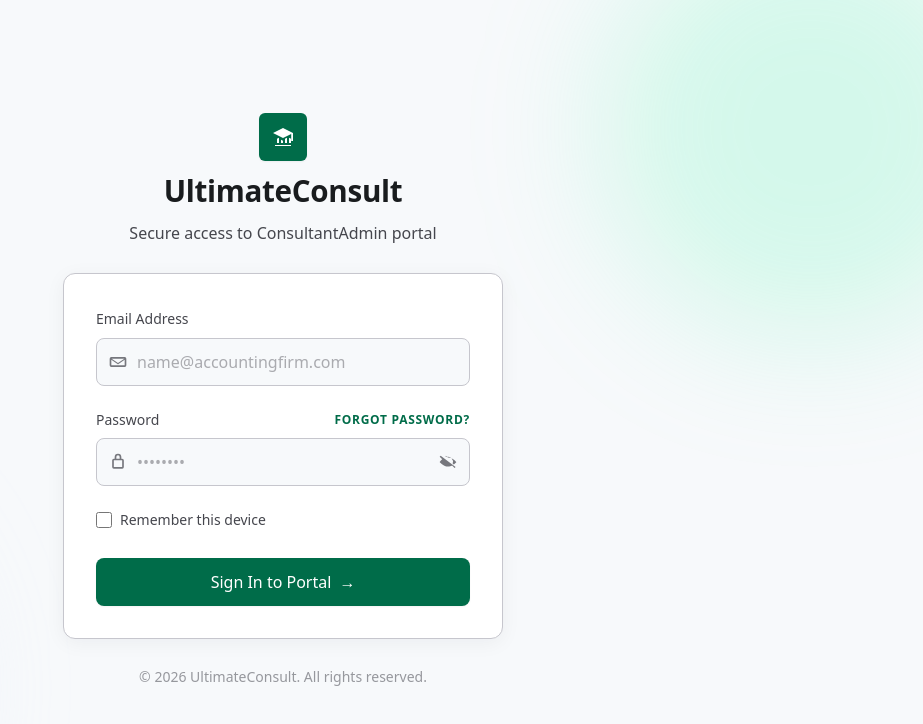
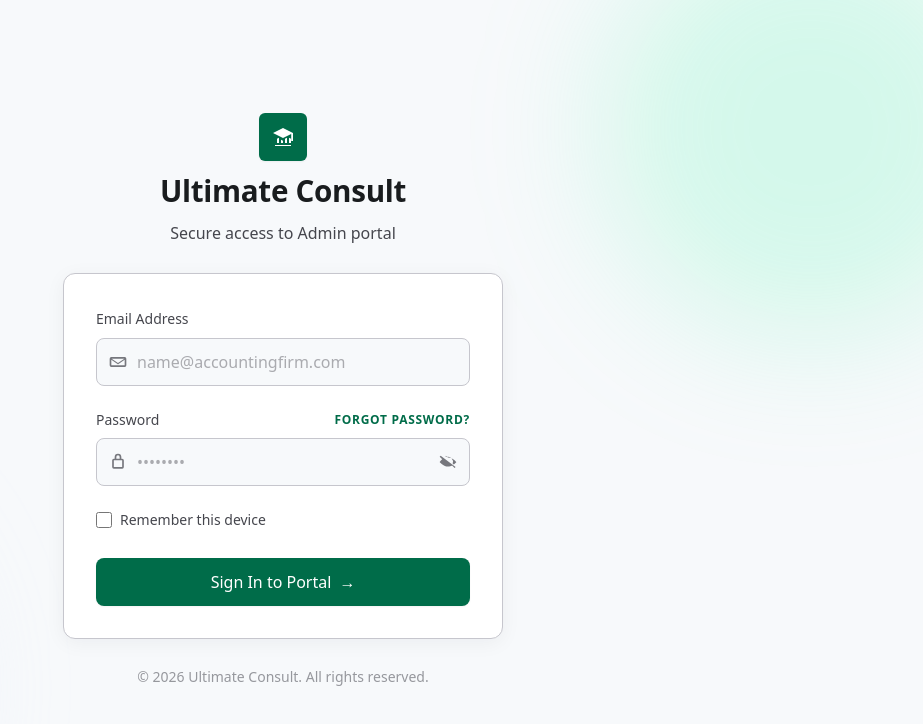
Before and after one commit to Sultan2403/Ultimate-Consult, a React (Vite) app in the folder Frontend/: page /Ultimate-Consult/admin/login in a window 1280 px wide. Shown: the top 724 px of the page, without its empty margins (357-1280 px from the left). Built offline with nearby package versions, Linux system fonts and the light colour scheme.

Commit message:
added spacing to title

```diff
--- a/Frontend/src/Pages/AdminLoginPage.jsx
+++ b/Frontend/src/Pages/AdminLoginPage.jsx
@@ -81,10 +81,10 @@ export default function AdminLoginPage() {
             <InstitutionIcon />
           </div>
           <h1 className="text-[1.65rem] font-semibold tracking-[-0.01em] text-[#191c1e] sm:text-[1.85rem]">
-            UltimateConsult
+            Ultimate Consult
           </h1>
           <p className="max-w-xs text-base text-[#45464d] sm:max-w-none">
-            Secure access to ConsultantAdmin portal
+            Secure access to Admin portal
           </p>
         </header>
 
@@ -172,7 +172,7 @@ export default function AdminLoginPage() {
 
         <footer className="space-y-2 text-center">
           <p className="text-xs text-[#76777d]/75 sm:text-sm">
-            © {new Date().getFullYear()} UltimateConsult. All rights reserved.
+            © {new Date().getFullYear()} Ultimate Consult. All rights reserved.
           </p>
         </footer>
       </section>
```
